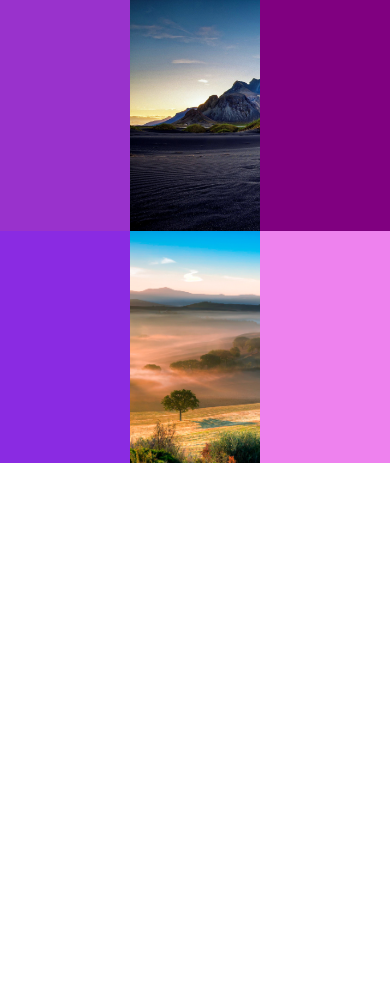
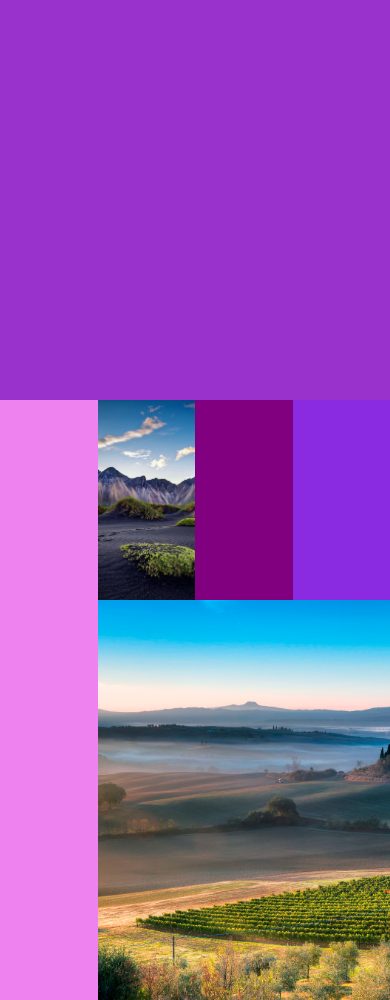
Before and after one commit to doums10/grid-system-training, a website: page index.html in a window 390 px wide. Before the commit the page ends 844 px from the top, so only its background shows below. Drawn offline with Linux system fonts and the light colour scheme.

Commit message:
grid completed

```diff
--- a/style.css
+++ b/style.css
@@ -14,27 +14,38 @@ body {
 
 .bloc:nth-child(1) {
 	background: darkorchid;
-	grid-area: ;
+	grid-area: a;
 }
 .bloc:nth-child(2) {
-	background: url(./media/basic-pics/1.jpg);
-	background-size: cover;
-	grid-area: ;
+	background: url(./media/basic-pics/1.jpg) center/cover;
+	grid-area: b;
 }
 .bloc:nth-child(3) {
 	background: purple;
-	grid-area: ;
+	grid-area: c;
 }
 .bloc:nth-child(4) {
 	background: blueviolet;
-	grid-area: ;
+	grid-area: d;
 }
 .bloc:nth-child(5) {
-	background: url(./media/basic-pics/2.jpg);
-	background-size: cover;
-	grid-area: ;
+	background: url(./media/basic-pics/2.jpg) center / cover;
+	grid-area: e;
 }
 .bloc:nth-child(6) {
 	background: violet;
-	grid-area: ;
+	grid-area: f;
 }
+
+@media screen and (max-width: 800px) {
+	body {
+		display: grid;
+		grid-template-columns: repeat(4, 1fr);
+		grid-template-rows: 400px 200px 250px 150px;
+		grid-template-areas:
+			"a a a a"
+			"f b c d"
+			"f e e e "
+			"f e e e";
+	}
+}
```
